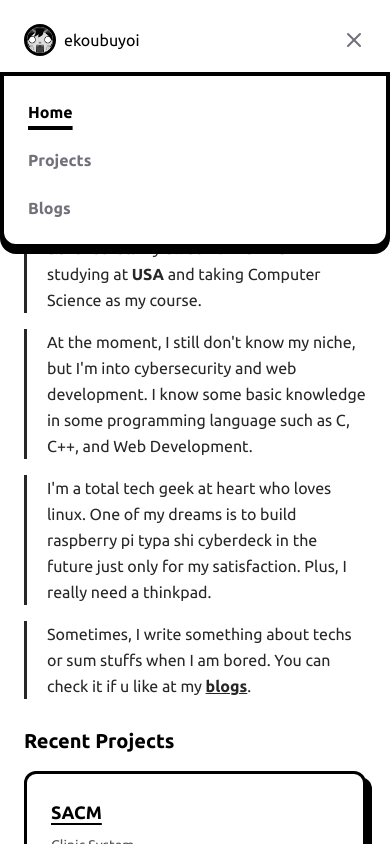
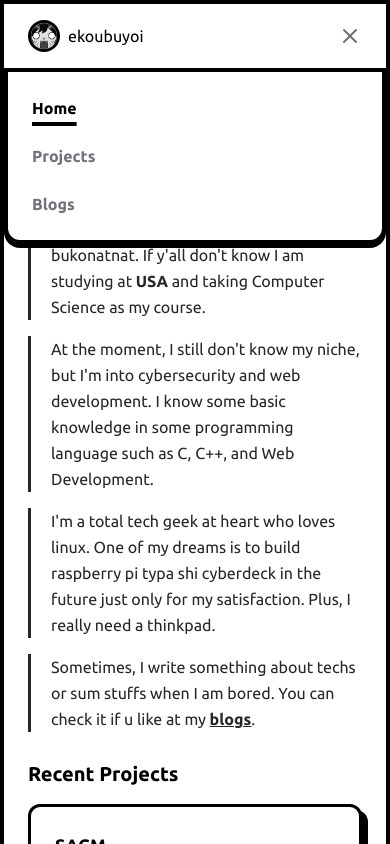
Before and after one commit to ekoubuyoi/ekoubu, a Next.js app: page / in a window 390 px wide. Both pictures are taken after a click on the button "Toggle menu". Shown: the top 844 px of the page. Built offline with nearby package versions, Linux system fonts and the light colour scheme.

Commit message:
fixed nav bar and border for layout on phones

```diff
--- a/src/app/globals.css
+++ b/src/app/globals.css
@@ -1,8 +1,7 @@
 @import "tailwindcss";
 
 :root {
-  --background: #D7D3C9
-  --foreground: #171717;
+  --background: #D7D3C9 --foreground: #171717;
 }
 
 @theme inline {
@@ -11,12 +10,6 @@
   --font-sans: var(--font-ubuntu), ui-sans-serif, system-ui;
 }
 
-@media (prefers-color-scheme: dark) {
-  :root {
-    --background: #D7D3C9;
-    --foreground: #ededed;
-  }
-}
 
 body {
   background: var(--background);
--- a/src/app/layout.tsx
+++ b/src/app/layout.tsx
@@ -26,7 +26,7 @@ export default function RootLayout({
     >
       <body className="min-h-full flex flex-col bg-zinc-50 dark:bg-black">
         <Navbar />
-        <main>{children}</main>
+        <main className="sm:border-none border-r-[4px] border-b-[4px] border-l-[4px] ">{children}</main>
       </body>
     </html>
   );
--- a/src/components/Navbar.tsx
+++ b/src/components/Navbar.tsx
@@ -16,7 +16,10 @@ export default function Navbar() {
   const [isOpen, setIsOpen] = useState(false);
 
   return (
-    <nav className="sticky top-2 z-50 w-full bg-white dark:bg-zinc-900 px-6 py-4 transition-all top-0 border-b-[1px] border-black dark:border-white shadow-[0px_3px_0px_0px_rgba(0,0,0,1)] dark:shadow-[0px_6px_0px_0px_rgba(255,255,255,1)] sm:top-10 sm:mx-auto sm:max-w-3xl sm:border-[3px] sm:rounded-xl sm:shadow-[6px_6px_0px_0px_rgba(0,0,0,1)] dark:sm:shadow-[6px_6px_0px_0px_rgba(255,255,255,1)]">
+    <nav className="sticky top-0 z-50 w-full bg-white dark:bg-zinc-900 px-6 py-4 transition-all
+  border-[4px] border-black dark:border-white
+  sm:shadow-[0px_3px_0px_0px_rgba(0,0,0,1)] dark:shadow-[0px_3px_0px_0px_rgba(255,255,255,1)]
+  sm:top-10 sm:mx-auto sm:max-w-3xl sm:border-[3px] sm:rounded-xl sm:shadow-[6px_6px_0px_0px_rgba(0,0,0,1)] dark:sm:shadow-[6px_6px_0px_0px_rgba(255,255,255,1)]">
       <div className="flex items-center justify-between">
         <Link href="/" className="group flex items-center gap-2" onClick={() => setIsOpen(false)}>
           <div className="relative h-8 w-8 overflow-hidden rounded-full border-3">
@@ -67,7 +70,7 @@ export default function Navbar() {
       </div>
 
       {/* Mobile Menu */}
-      <div className={`md:hidden absolute left-0 top-full w-full bg-white dark:bg-zinc-900 border-[4px] border-black dark:border-white shadow-[0px_6px_0px_0px_rgba(0,0,0,1)] dark:shadow-[0px_6px_0px_0px_rgba(255,255,255,1)] rounded-b-2xl transition-all duration-300 ease-in-out transform origin-top ${isOpen ? "opacity-100 scale-y-100" : "opacity-0 scale-y-0 pointer-events-none"}`}>
+      <div className={`md:hidden absolute left-0 top-full w-full bg-white dark:bg-zinc-900 border-[4px] border-black dark:border-white shadow-[0px_4px_0px_0px_rgba(0,0,0,1)] dark:shadow-[0px_4px_0px_0px_rgba(255,255,255,1)] rounded-b-2xl transition-all duration-300 ease-in-out transform origin-top ${isOpen ? "opacity-100 scale-y-100" : "opacity-0 scale-y-0 pointer-events-none"}`}>
         <div className="flex flex-col p-6 gap-6">
           {navItems.map((item) => (
             <Link
```
Also changed, not shown: 1 other file (tests, documents, lock files or other folders).
